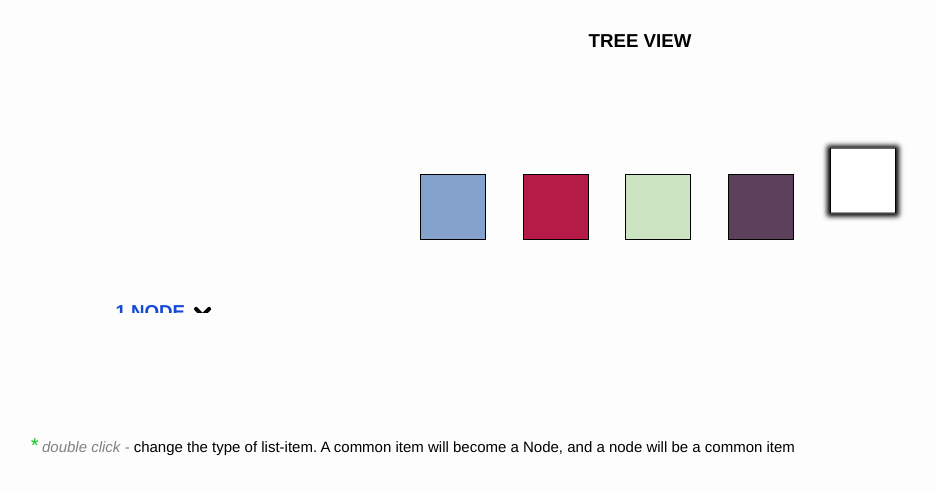
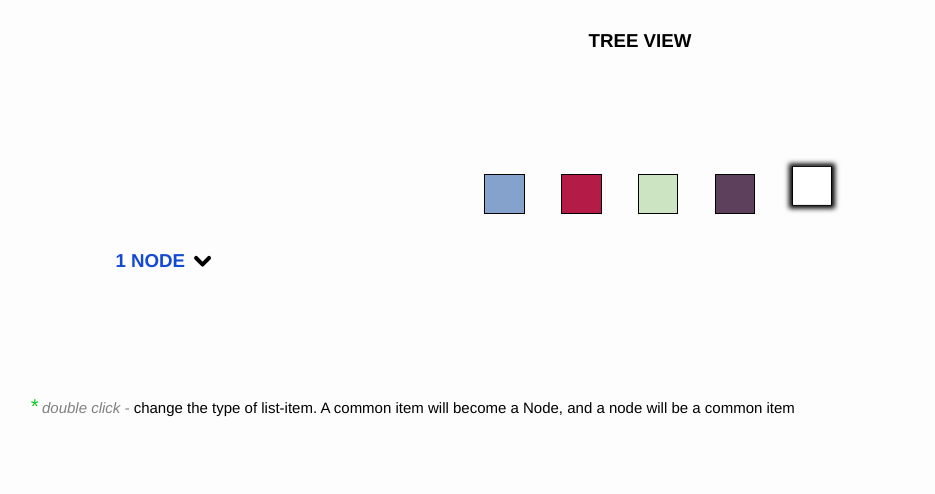
Before and after one commit to juicyvveb/Tree, a Vue app: page / in a window 1280 px wide. Shown: the top 494 px of the page, without its empty margins (0-935 px from the left). Built offline with nearby package versions, Linux system fonts and the light colour scheme.

Commit message:
refactored

```diff
--- a/src/components/Them.vue
+++ b/src/components/Them.vue
@@ -23,7 +23,7 @@ export default {
   data(){
     return {
       select: 'default',
-      themes: themes
+      themes,
     }
   },
   watch: {
@@ -78,4 +78,29 @@ export default {
     }
   }
 }
+
+@media (min-width: $laptop) {
+  .thems {
+
+  &-item{
+
+    .label {
+      &__active{
+        &:before{
+          transform: translateY(-20%);
+        }
+      }
+      &:before {
+
+        min-width: 3vw;
+        min-height: 3vw;
+
+      }
+      span {
+        display: none;
+      }
+    }
+  }
+  }
+}
 </style>
--- a/src/components/TreeItem.vue
+++ b/src/components/TreeItem.vue
@@ -2,7 +2,6 @@
     <li v-show="display" :class="{item:1, 'item__open': isOpen}">
 
       <div class="item-head">
-
         <h3
         @click="clickListen()"
         :class="{'item-title__list': isList, 'item-title': 1}"
@@ -17,12 +16,12 @@
 
         <button
           class="item-button item-button__del"
-          @click="$emit('remove'), display = false">
+          @click="$emit('remove')">
           <span :style="{backgroundColor: style?.delColor}"></span>
         </button>
       </div>
         <Transition name="appear">
-          <ul v-show="isOpen && isList" class='item-list'>
+          <ul v-show="isOpen && isList" :class="{'item-list': 1, 'item-list__open': isOpen}">
             <TransitionGroup  name="list">
               <TreeItem v-for="(child, i) in model.children"
                 :key="child"
@@ -61,7 +60,7 @@ export default {
   },
   computed:{
       isList(){
-        return this.model.children
+        return this.model.children && this.model.children.length
       }
     },
   methods: {
@@ -116,45 +115,42 @@ export default {
     display: flex;
     flex-wrap: wrap;
     width: 100%;
-    padding: 3% 0 3% 7%;
-    position: relative;
+    padding: 0% 0 0% 7%;
     &__first{
-      & > .item-head > .item-button__del{
-        display: none;
+      & > .item-head {
+        border: none;
+        & > .item-button__del{
+          display: none;
+        }
       }
     }
     &-head{
+      padding: 3% 0;
       display: flex;
       align-items: center;
-      padding: 2%;
-      padding-left: 0;
+      border-top: 1px solid black;
+      width: 100%;
       .item-title{
-        width: fit-content;
         &__list{
         color: $blue;
         text-transform: uppercase;
         }
       }
-
     }
 
     &-button {
       @include flexCenter;
       width: 25px;
       height: 25px;
-      margin-left: 20px;
+      margin-left: auto;
       background: none;
       border: none;
-      // border-radius: 5px;
       position: relative;
       span {
-        display: block;
-        // margin: auto;
         width: 80%;
         height: 16%;
         background: $red;
         transform: rotate(45deg);
-        position: absolute;
         border-radius: 5px;
         &:before{
           content: '';
@@ -162,7 +158,6 @@ export default {
           height: 100%;
           position: absolute;
           top:0;
-          // left: 0;
           transform: rotate(-90deg);
           background: inherit;
           border-radius: inherit;
@@ -201,6 +196,7 @@ export default {
     }
     &-adding{
       @include text(15px, 700, $green);
+      margin: 3% 0;
     }
   }
 
@@ -209,7 +205,6 @@ export default {
     height: auto;
     max-height: 60px;
     transition: all .5s ease-in-out;
-    overflow: hidden;
     &__open{
       max-height: 100%;
     }
@@ -230,15 +225,13 @@ export default {
 .list-leave-active {
   transition: all 0.5s ease;
 }
-
 .list-enter-from {
   transform: scale(.7);
 }
 .list-leave-to {
   opacity: 0;
-  transform: translateX(100%);
+  transform: translateX(30%);
 }
-
 .list-leave-active {
   position: absolute;
 }
```
